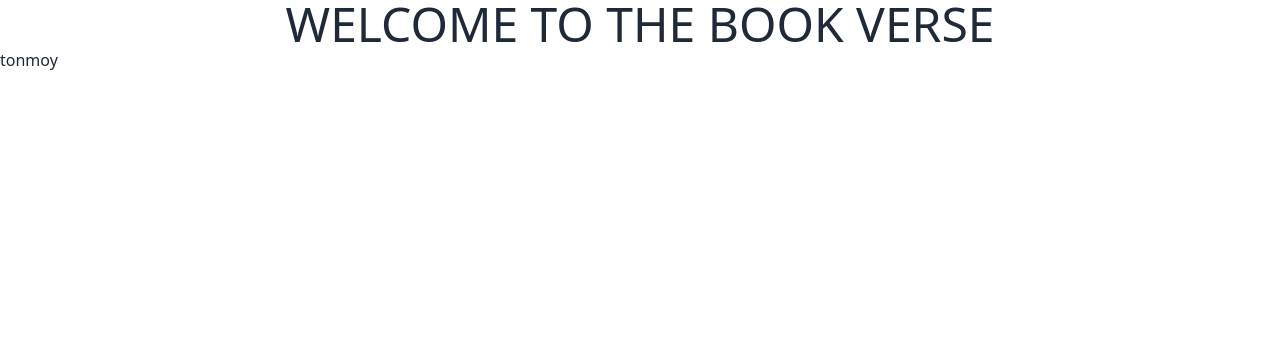
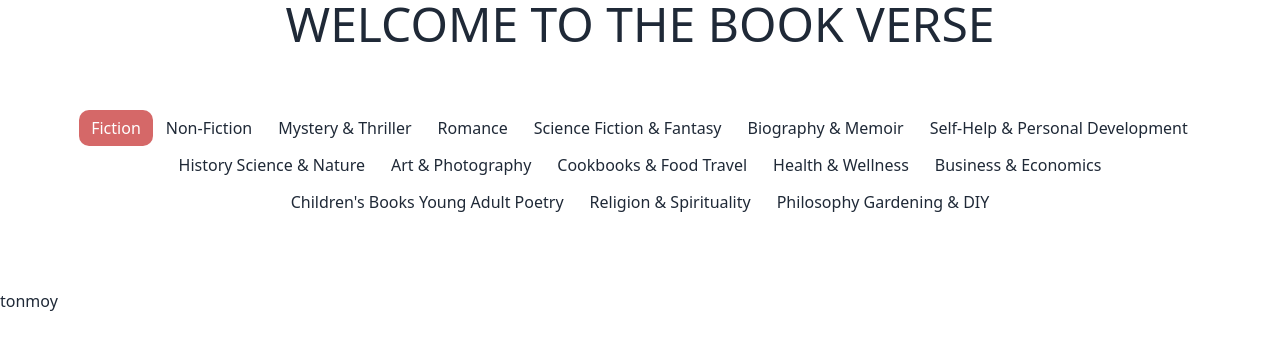
Before and after one commit to abdulahaddf/book-verse-client, a React (Vite) app: page / in a window 1280 px wide. Shown: the top 350 px of the page. Built offline with nearby package versions, Linux system fonts and the light colour scheme.

Commit message:
Category component added

```diff
--- a/src/pages/home/home/Home.jsx
+++ b/src/pages/home/home/Home.jsx
@@ -1,4 +1,5 @@
-
+import Category from "../../../shared/components/Category";
+import "react-tabs/style/react-tabs.css";
 
 const Home = () => {
     return (
@@ -6,6 +7,7 @@ const Home = () => {
             {/* All Components of home will be shown here */}
 
             <h1 className="text-5xl text-center">WELCOME TO THE BOOK VERSE</h1>
+            <Category/>
 
 
             <h1>tonmoy</h1>
--- a/src/shared/components/Category.jsx
+++ b/src/shared/components/Category.jsx
@@ -1,11 +1,48 @@
-
+import { Tab, TabList, Tabs } from "react-tabs";
+import "react-tabs/style/react-tabs.css";
 
 const Category = () => {
-    return (
-        <div>
-            <h2>Hello Category</h2>
+  return (
+    <div>
+      <style>
+        {`
+            .react-tabs__tab--selected {
+                background-color: #d56868;
+                color: #fff;
+                border-radius: 10px;
+                border:0;
+              }
+              .react-tabs__tab-list{
+                border: none;
+              }
+            `}
+      </style>
+
+      <div className="p-10">
+        <div className="text-center p-5 ">
+          <Tabs>
+            <TabList>
+              <Tab>Fiction</Tab>
+              <Tab>Non-Fiction</Tab>
+              <Tab>Mystery & Thriller</Tab>
+              <Tab>Romance</Tab>
+              <Tab>Science Fiction & Fantasy</Tab>
+              <Tab>Biography & Memoir</Tab>
+              <Tab>Self-Help & Personal Development</Tab>
+              <Tab> History Science & Nature</Tab>
+              <Tab>Art & Photography</Tab>
+              <Tab>Cookbooks & Food Travel</Tab>
+              <Tab>Health & Wellness</Tab>
+              <Tab>Business & Economics</Tab>
+              <Tab>Children's Books Young Adult Poetry</Tab>
+              <Tab>Religion & Spirituality</Tab>
+              <Tab>Philosophy Gardening & DIY</Tab>
+            </TabList>
+          </Tabs>
         </div>
-    );
+      </div>
+    </div>
+  );
 };
 
 export default Category;
```
